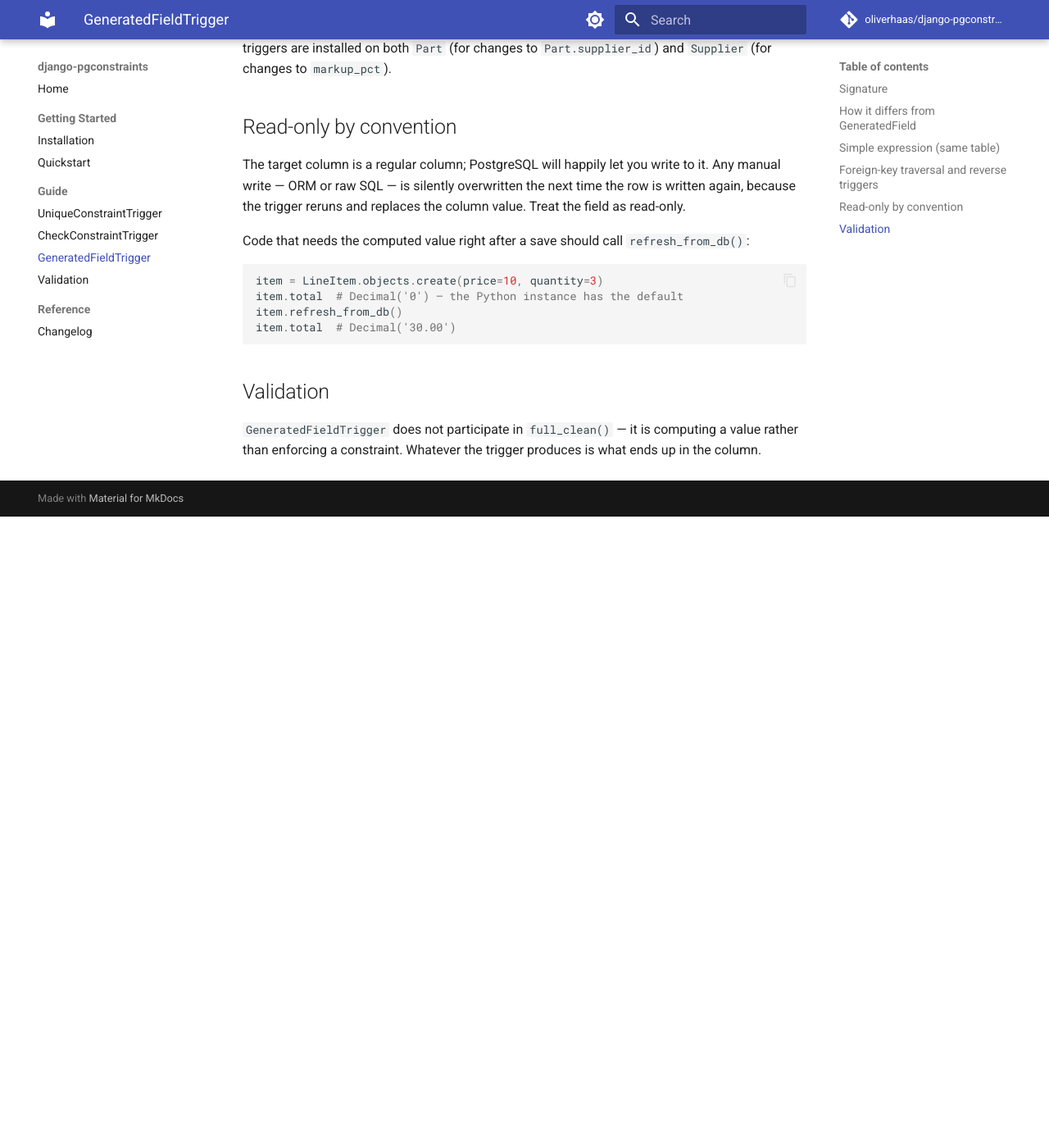
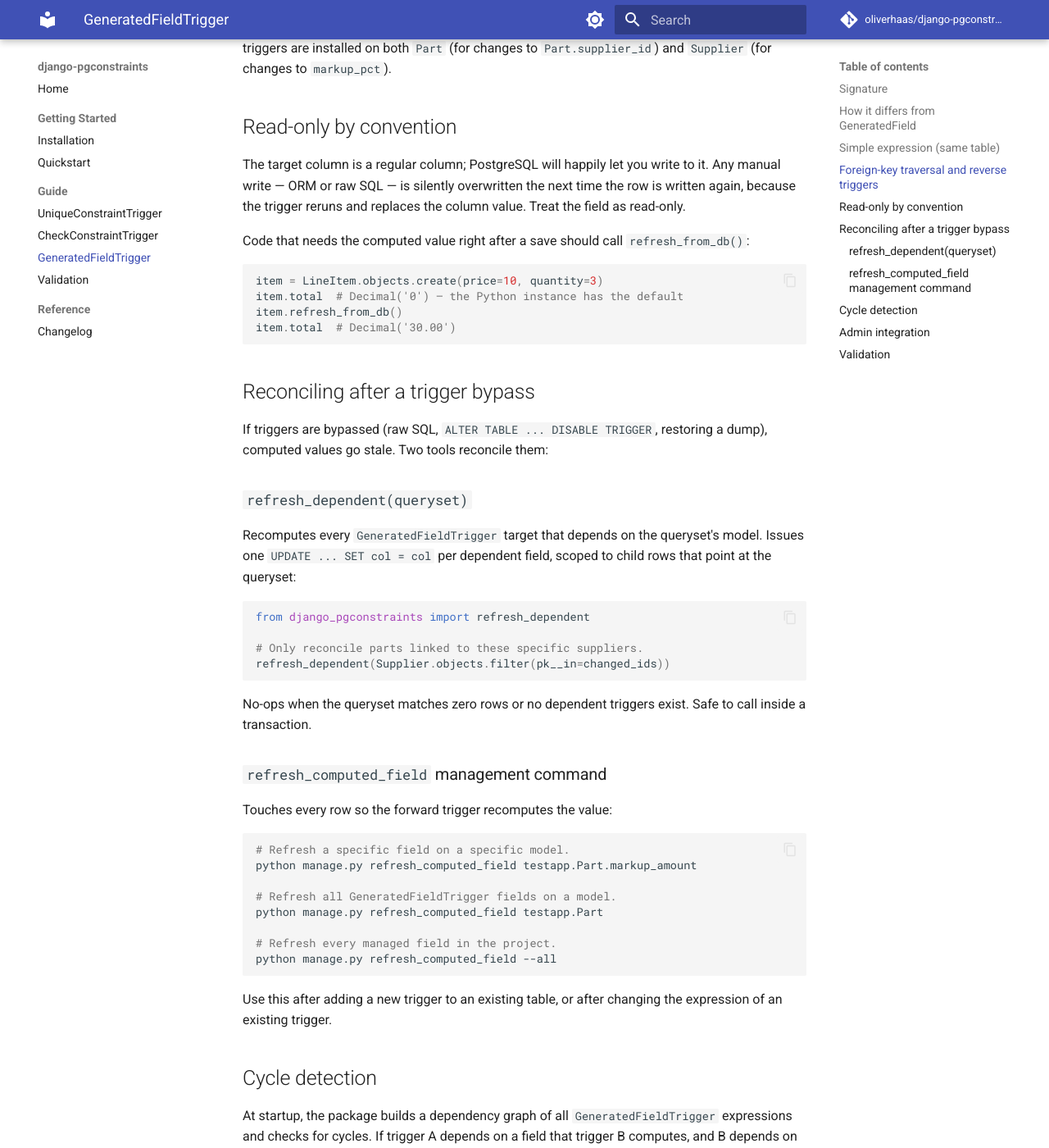
Before and after one commit to oliverhaas/django-pgconstraints, an MkDocs documentation site: the page built from docs/guide/generated-field-trigger.md, in a window 1280 px wide and 1400 px high, scrolled down 2042 px. Shown: the whole window at 82% size. Built offline with MkDocs 1.6.1 and Material for MkDocs 9.7.7, drawn with Linux system fonts in a browser that asks for light colours; comment, search, counter and statistics services are not loaded; the version menu is left out; before the commit the page ends 2672 px from its top, so only the background shows below that; some of the changed text lies outside the part shown.

Commit message:
chore: release 0.1.0 — audit fixes, docs, and version bump
Code:
- Remove dead self._kwargs stash in GeneratedFieldTrigger
- Tighten deferrable+expressions check to Deferrable.DEFERRED only
- Simplify refresh_dependent leaf SQL (drop redundant double-wrap)
- Inline trigger name in RAISE EXCEPTION (drop redundant %s arg)
- Convert recursive DFS cycle detection to iterative
- Fix example pyproject.toml Django floor (5.2 → 6.0)

Docs:
- Document refresh_dependent, refresh_computed_field command,
  CycleError, ComputedFieldsReadOnlyAdminMixin, and index=True
- Expand changelog for 0.1.0

Version:
- Bump 0.1.0a1 → 0.1.0, classifier Pre-Alpha → Beta

````diff
--- a/docs/guide/generated-field-trigger.md
+++ b/docs/guide/generated-field-trigger.md
@@ -106,6 +106,82 @@
 item.total  # Decimal('30.00')
 ```
 
+## Reconciling after a trigger bypass
+
+If triggers are bypassed (raw SQL, `ALTER TABLE ... DISABLE TRIGGER`,
+restoring a dump), computed values go stale. Two tools reconcile them:
+
+### `refresh_dependent(queryset)`
+
+Recomputes every `GeneratedFieldTrigger` target that depends on the
+queryset's model. Issues one `UPDATE ... SET col = col` per dependent
+field, scoped to child rows that point at the queryset:
+
+```python
+from django_pgconstraints import refresh_dependent
+
+# Only reconcile parts linked to these specific suppliers.
+refresh_dependent(Supplier.objects.filter(pk__in=changed_ids))
+```
+
+No-ops when the queryset matches zero rows or no dependent triggers
+exist. Safe to call inside a transaction.
+
+### `refresh_computed_field` management command
+
+Touches every row so the forward trigger recomputes the value:
+
+```bash
+# Refresh a specific field on a specific model.
+python manage.py refresh_computed_field testapp.Part.markup_amount
+
+# Refresh all GeneratedFieldTrigger fields on a model.
+python manage.py refresh_computed_field testapp.Part
+
+# Refresh every managed field in the project.
+python manage.py refresh_computed_field --all
+```
+
+Use this after adding a new trigger to an existing table, or after
+changing the expression of an existing trigger.
+
+## Cycle detection
+
+At startup, the package builds a dependency graph of all
+`GeneratedFieldTrigger` expressions and checks for cycles. If trigger A
+depends on a field that trigger B computes, and B depends on a field A
+computes, a `CycleError` is raised immediately:
+
+```
+django_pgconstraints.cycles.CycleError:
+    Computed field cycle detected: myapp.Model.a → myapp.Model.b → myapp.Model.a
+```
+
+`CycleError` is importable from the package root:
+
+```python
+from django_pgconstraints import CycleError
+```
+
+## Admin integration
+
+`ComputedFieldsReadOnlyAdminMixin` automatically marks every
+`GeneratedFieldTrigger` target field as read-only in the Django admin,
+preventing users from typing into a field that would be silently
+overwritten on save:
+
+```python
+from django.contrib import admin
+from django_pgconstraints import ComputedFieldsReadOnlyAdminMixin
+
+@admin.register(Part)
+class PartAdmin(ComputedFieldsReadOnlyAdminMixin, admin.ModelAdmin):
+    list_display = ("name", "base_price", "markup_amount")
+```
+
+The mixin preserves any `readonly_fields` you declare manually and
+appends the computed fields on top.
+
 ## Validation
 
 `GeneratedFieldTrigger` does not participate in `full_clean()` — it is
--- a/pyproject.toml
+++ b/pyproject.toml
@@ -1,6 +1,6 @@
 [project]
 name = "django-pgconstraints"
-version = "0.1.0a1"
+version = "0.1.0"
 description = "Declarative PostgreSQL constraint triggers for Django"
 readme = "README.md"
 license = { text = "MIT" }
@@ -8,7 +8,7 @@
 keywords = ["django", "postgresql", "constraints", "triggers"]
 authors = [{ name = "Oliver Haas", email = "ohaas@e1plus.de" }]
 classifiers = [
-  "Development Status :: 2 - Pre-Alpha",
+  "Development Status :: 4 - Beta",
   "Framework :: Django",
   "Framework :: Django :: 6.0",
   "Intended Audience :: Developers",
````
Also changed, not shown: docs/guide/unique-constraint-trigger.md (+39 -0 lines), docs/reference/changelog.md (+23 -7 lines), 6 other files.
